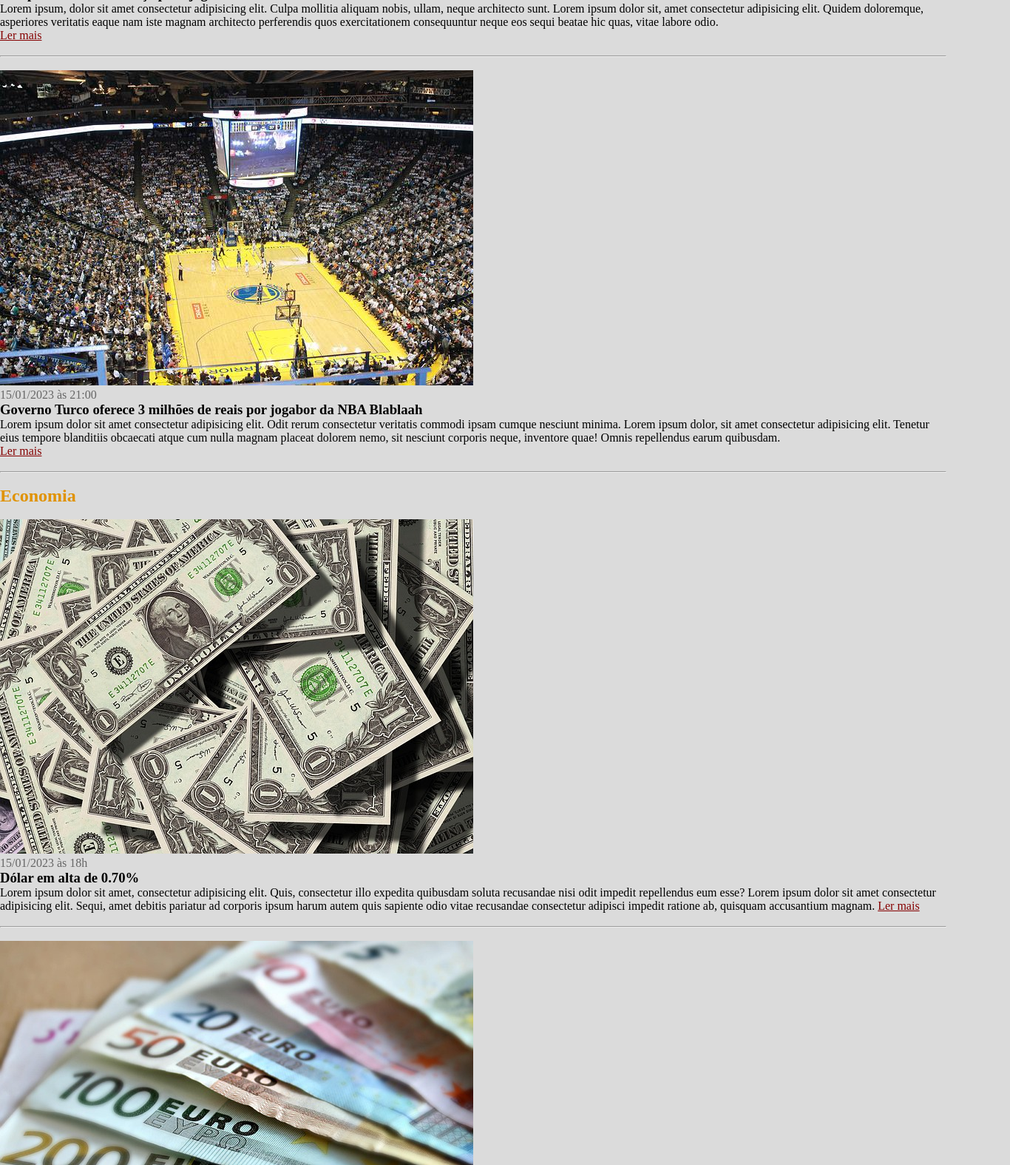
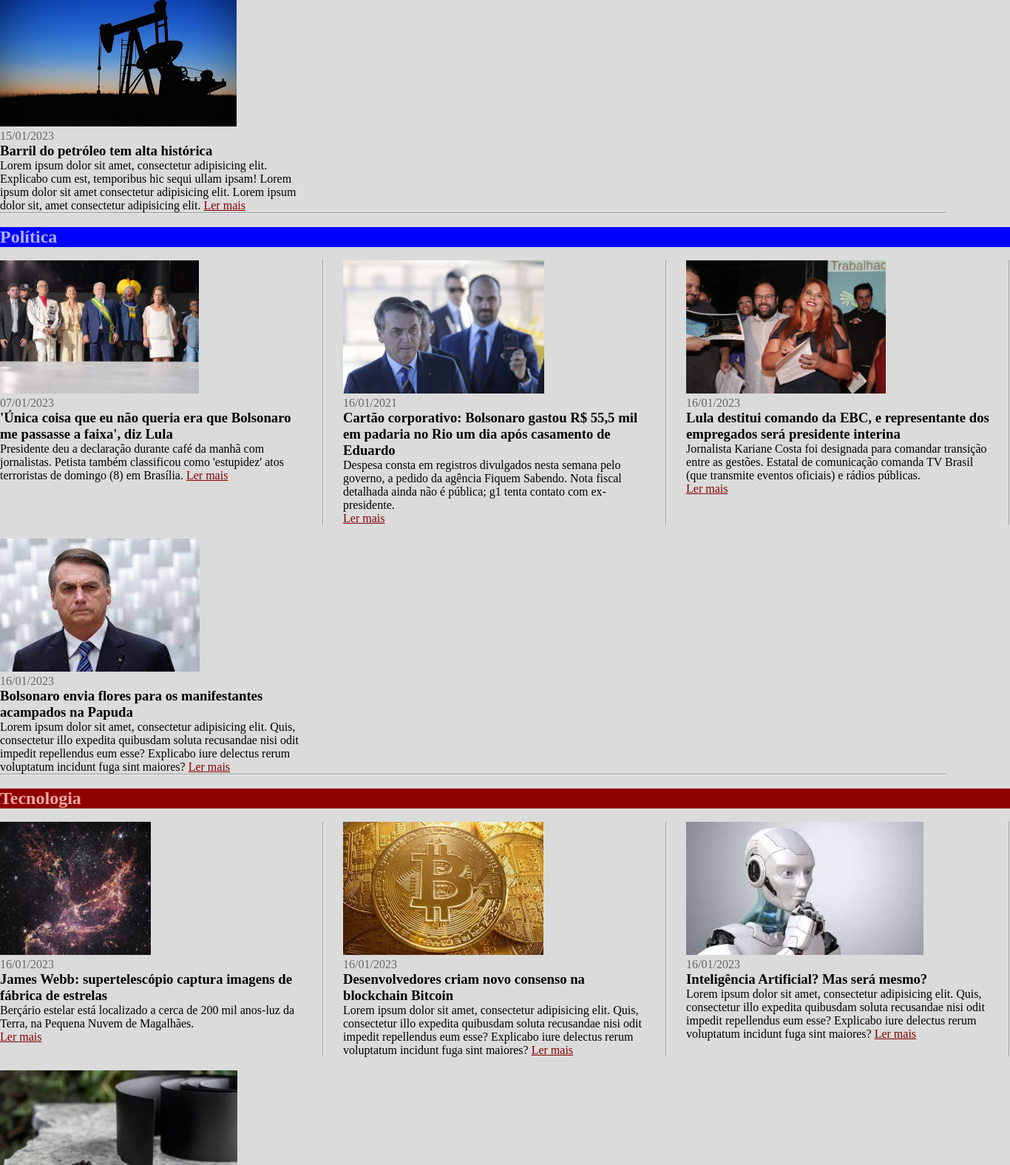
Before and after one commit to GianniGaspari/EBAC-Desenvolvedor-Full-Stack-PYTHON, a plain HTML site: page Módulo 04/index.html in a window 1280 px wide. Shown: the part 1225-2800 px from the top of the page at 74% size, 1366 px wide, since content can reach past the window. Drawn offline with Linux system fonts and the light colour scheme.

Commit message:
create new sections

```diff
--- a/Módulo 04/index.html
+++ b/Módulo 04/index.html
@@ -9,8 +9,8 @@
 </head>
 <body>
     <header>
-        <h1 align="center">Portal de Notícias</h1>
-        <br>
+        <div class="container">
+            <h1>Portal de Notícias</h1>
             <nav>
                 <ul>
                     <li style="color: green;">
@@ -27,10 +27,23 @@
                     </li>
                 </ul>
             </nav>
+        </div>
     </header>
     <br>
     <section id="SecSports">
+        <div class="container">
             <h2>Esportes</h2><br>
+            <div class="articles">
+                <article>
+                    <img src="imagens/Morumbi.jpg" alt="Estádio do Morumbi">
+                    <header>
+                        <time class="creation-date">16/01/2023</time>
+                    </header>
+                    <h3>São Paulo vende mais de 32 mil ingressos para estreia no Paulista; veja valores e onde comprar</h3>
+                    <p>Morumbi terá bom público para o primeiro jogo oficial do Tricolor na temporada. O São Paulo anunciou a venda de mais de 32 mil ingressos para a estreia no Campeonato Paulista, marcada para domingo, às 18h30 (de Brasília), diante do Ituano, pela primeira rodada.</p>
+                    <a href="#" title="Leia a noticia completa">Ler mais</a>
+                </article>
+                <hr>
                 <article>
                     <img src="imagens/futebol.jpg" alt="Bola de futebol no gramado.">
                     <header>
@@ -38,11 +51,11 @@
                     </header>
                     <h3>São Paulo FC esqueceu como funciona o futebol</h3>
                     <p>
-                Lorem ipsum dolor sit amet, consectetur adipisicing elit. Laborum doloribus tenetur nesciunt rem doloremque. Lorem ipsum dolor sit amet consectetur adipisicing elit. Minus qui ipsam quibusdam repudiandae, ipsa quidem perferendis ut voluptatem voluptas? Voluptatum nisi reiciendis animi temporibus impedit voluptate aperiam quam, eligendi esse.
+                        Lorem ipsum dolor sit amet, consectetur adipisicing elit. Laborum doloribus tenetur nesciunt rem doloremque. Lorem ipsum dolor sit amet consectetur adipisicing elit. Minus qui ipsam quibusdam repudiandae, ipsa quidem perferendis ut voluptatem voluptas?
                     </p>
                     <a href="#" title="Leia a noticia completa">Ler mais</a>
                 </article>
-        <br><hr><br>
+                <hr>
                 <article>
                     <img src="imagens/futebol-americano.jpg" alt="Jogador de futebol americano correndo com a bola na mão">
                     <header>
@@ -50,12 +63,13 @@
                     </header>
                     <h3>Não precisa mais ter força para jogar futebol americano</h3>
                     <p>
-                Lorem ipsum, dolor sit amet consectetur adipisicing elit. Culpa mollitia aliquam nobis, ullam, neque architecto sunt. Lorem ipsum dolor sit, amet consectetur adipisicing elit. Quidem doloremque, asperiores veritatis eaque nam iste magnam architecto perferendis quos exercitationem consequuntur neque eos sequi beatae hic quas, vitae labore odio.
+                        Lorem ipsum, dolor sit amet consectetur adipisicing elit. Culpa mollitia aliquam nobis, ullam, neque architecto sunt. Lorem ipsum dolor sit, amet consectetur adipisicing elit.
                     </p>
                     <a href="#" title="Leia a notícia completa">Ler mais</a>
                 </article>
-        <br><hr><br>
+                <hr>
                 <article>
+                    <br>
                     <img src="imagens/basquete.jpg" alt="Vista aérea de uma quadra de basquete">
                     <header>
                         <time class="creation-date">15/01/2023 às 21:00</time>
@@ -64,15 +78,27 @@
                         Governo Turco oferece 3 milhões de reais por jogabor da NBA Blablaah
                     </h3>
                     <p>
-                Lorem ipsum dolor sit amet consectetur adipisicing elit. Odit rerum consectetur veritatis commodi ipsam cumque nesciunt minima. Lorem ipsum dolor, sit amet consectetur adipisicing elit. Tenetur eius tempore blanditiis obcaecati atque cum nulla magnam placeat dolorem nemo, sit nesciunt corporis neque, inventore quae! Omnis repellendus earum quibusdam.
+                        Lorem ipsum dolor sit amet consectetur adipisicing elit. Odit rerum consectetur veritatis commodi ipsam cumque nesciunt minima. Lorem ipsum dolor, sit amet consectetur adipisicing elit.
                     </p>
                     <a href="#" title="Leia a notícia completa">Ler mais</a>
                 </article>
-    </section>
-    <br><hr><br>
+            </div>
+        </div>
+    <hr><br>
     <section id="SecEconomy">
-        <h2>Economia</h2>
-        <br>
+        <div class="container">
+            <h2>Economia</h2><br>
+            <div class="articles">
+                <article>
+                    <img src="imagens/Gráfico.jpg" alt="Gráfico da bolsa de valores">
+                    <header>
+                        <time>16/01/2023</time>
+                    </header>
+                    <h3>'Sobe e desce' do Ibovespa: entenda a dinâmica da bolsa de valores e como funcionam os pregões</h3>
+                    <p>A valorização ou desvalorização do índice ocorre de acordo com o 'ânimo' do mercado. Especialistas ouvidos pelo g1 explicam como funciona o vaivém das bolsas.
+                        <a href="#" title="Leia a notícia completa">Ler mais</a>
+                    </p>
+                </article>
                 <article>
                     <img src="imagens/dolares.jpg" alt="Muitos dólares">
                     <header>
@@ -80,11 +106,11 @@
                     </header>
                     <h3>Dólar em alta de 0.70%</h3>
                     <p>
-                Lorem ipsum dolor sit amet, consectetur adipisicing elit. Quis, consectetur illo expedita quibusdam soluta recusandae nisi odit impedit repellendus eum esse? Lorem ipsum dolor sit amet consectetur adipisicing elit. Sequi, amet debitis pariatur ad corporis ipsum harum autem quis sapiente odio vitae recusandae consectetur adipisci impedit ratione ab, quisquam accusantium magnam.
+                        Lorem ipsum dolor sit amet, consectetur adipisicing elit. Quis, consectetur illo expedita quibusdam soluta recusandae nisi odit impedit repellendus eum esse? Lorem ipsum dolor sit amet consectetur adipisicing elit.
                         <a href="#" title="Leia a notícia completa">Ler mais</a>
                     </p>
                 </article>
-        <br><hr><br>
+                <hr>
                 <article>
                     <img src="imagens/euro.jpg" alt="Várias notas de Euro">
                     <header>
@@ -92,55 +118,94 @@
                     </header>
                     <h3>Euro em alta de 1%</h3>
                     <p>
-                Lorem ipsum dolor sit amet consectetur adipisicing elit. Explicabo sapiente quia repellat possimus animi, similique magni temporibus optio corrupti aut quisquam autem ipsam rerum hic necessitatibus ullam eius, tempore quod! Lorem ipsum dolor sit amet consectetur adipisicing elit. Impedit tenetur quae laboriosam hic ducimus optio similique accusamus! Voluptatibus, incidunt repellat, necessitatibus iure commodi quibusdam minus, libero eligendi quis ipsa voluptatum.
+                        Lorem ipsum dolor sit amet consectetur adipisicing elit. Explicabo sapiente quia repellat possimus animi, similique magni temporibus optio corrupti aut quisquam autem ipsam rerum hic necessitatibus ullam eius, tempore quod!
                         <a href="#" title="Leia a notícia completa">Ler mais</a>
                     </p>
                 </article>
-        <br><hr><br>
+                <hr>
                 <article>
+                    <br>
                     <img src="imagens/petroleo.jpg" alt="Jazida de petróleo">
                     <header>
                         <time class="creation-date">15/01/2023</time>
                     </header>
                     <h3>Barril do petróleo tem alta histórica</h3>
                     <p>
-                Lorem ipsum dolor sit amet, consectetur adipisicing elit. Explicabo cum est, temporibus hic sequi ullam ipsam! Lorem ipsum dolor sit amet consectetur adipisicing elit. Lorem ipsum dolor sit, amet consectetur adipisicing elit. Veritatis ducimus aperiam distinctio veniam, facilis quaerat, quo et dolor doloremque perferendis commodi enim voluptatibus unde debitis totam, quod praesentium ullam asperiores!
+                        Lorem ipsum dolor sit amet, consectetur adipisicing elit. Explicabo cum est, temporibus hic sequi ullam ipsam! Lorem ipsum dolor sit amet consectetur adipisicing elit. Lorem ipsum dolor sit, amet consectetur adipisicing elit.
                         <a href="#" title="Leia a notícia completa">Ler mais</a>
                     </p>
                 </article>
+            </div>
+        </div>
     </section>
-    <br><hr><br>
+    <hr><br>
     <section id="SecPolítica">
-        <h2>Política</h2>
-        <br>
+        <div class="container">
+            <h2>Política</h2><br>
+            <div class="articles">
                 <article>
-            <img src="imagens/lula.jpg" alt="Presidente Lula">
+                    <img src="imagens/lula e o povo.jpg" alt="Presidente Lula">
+                    <header>
+                        <time class="creation-date">07/01/2023</time>
+                    </header>
+                    <h3>'Única coisa que eu não queria era que Bolsonaro me passasse a faixa', diz Lula</h3>
+                    <p>
+                        Presidente deu a declaração durante café da manhã com jornalistas. Petista também classificou como 'estupidez' atos terroristas de domingo (8) em Brasília.
+                        <a href="#" title="Leia a notícia completa">Ler mais</a>
+                    </p>
+                </article>
+                <hr>
+                <article>
+                    <img src="imagens/Jair e Eduardo Bolsonaro.jpg" alt="Jair e Eduardo Bolsonaro em coletiva.">
+                    <header>
+                        <time class="creation-date">16/01/2021</time>
+                    </header>
+                    <h3>Cartão corporativo: Bolsonaro gastou R$ 55,5 mil em padaria no Rio um dia após casamento de Eduardo</h3>
+                    <p>Despesa consta em registros divulgados nesta semana pelo governo, a pedido da agência Fiquem Sabendo. Nota fiscal detalhada ainda não é pública; g1 tenta contato com ex-presidente.</p>
+                    <a href="#" title="Leia a notícia completa">Ler mais</a>
+                </article>
+                <hr>
+                <article>
+                    <img src="imagens/Kariane Costa.jpg" alt="Kariane Costa">
                     <header>
                         <time class="creation-date">16/01/2023</time>
                     </header>
-            <h3>Lula faz pronunciamento após ataques em Brasília</h3>
-            <p>
-                Lorem ipsum dolor sit amet, consectetur adipisicing elit. Quis, consectetur illo expedita quibusdam soluta recusandae nisi odit impedit repellendus eum esse? Explicabo iure delectus rerum voluptatum incidunt fuga sint maiores? Lorem ipsum, dolor sit amet consectetur adipisicing elit. Temporibus reprehenderit commodi ad ipsa possimus deleniti, rerum aperiam cupiditate sint corporis consectetur explicabo, vitae inventore impedit unde facilis ab molestias nostrum.
+                    <h3>Lula destitui comando da EBC, e representante dos empregados será presidente interina</h3>
+                    <p>Jornalista Kariane Costa foi designada para comandar transição entre as gestões. Estatal de comunicação comanda TV Brasil (que transmite eventos oficiais) e rádios públicas.</p>
                     <a href="#" title="Leia a notícia completa">Ler mais</a>
-            </p>
                 </article>
-        <br><hr><br>
+                <hr>
                 <article>
+                    <br>
                     <img src="imagens/bolsonaro.jpg" alt="Ex Presidente Bolsonaro">
                     <header>
                         <time class="creation-date">16/01/2023</time>
                     </header>
                     <h3>Bolsonaro envia flores para os manifestantes acampados na Papuda</h3>
                     <p>
-                Lorem ipsum dolor sit amet, consectetur adipisicing elit. Quis, consectetur illo expedita quibusdam soluta recusandae nisi odit impedit repellendus eum esse? Explicabo iure delectus rerum voluptatum incidunt fuga sint maiores? Lorem ipsum dolor sit, amet consectetur adipisicing elit. Repudiandae rem distinctio a soluta quasi itaque, nemo fugiat, praesentium sunt iusto excepturi illum, explicabo ut deleniti provident impedit rerum aut! Blanditiis.
+                        Lorem ipsum dolor sit amet, consectetur adipisicing elit. Quis, consectetur illo expedita quibusdam soluta recusandae nisi odit impedit repellendus eum esse? Explicabo iure delectus rerum voluptatum incidunt fuga sint maiores?
                         <a href="#" title="Leia a notícia completa">Ler mais</a>
                     </p>
                 </article>
+            </div>
+        </div>
     </section>
-    <br><hr><br>
+    <hr>
+    <br>
     <section id="SecTech">
-        <h2>Tecnologia</h2>
-        <br>
+        <div class="container">
+            <h2>Tecnologia</h2><br>
+            <div class="articles">
+                <article>
+                    <img src="imagens/James Webb.jpg" alt="James Webb">
+                    <header>
+                        <time class="creation-date">16/01/2023</time>
+                    </header>
+                    <h3>James Webb: supertelescópio captura imagens de fábrica de estrelas</h3>
+                    <p>Berçário estelar está localizado a cerca de 200 mil anos-luz da Terra, na Pequena Nuvem de Magalhães.</p>
+                    <a href="#" title="Leia a notícia completa">Ler mais</a>
+                </article>
+                <hr>
                 <article>
                     <img src="imagens/bitcoin.jpg" alt="Moeda Bitcoin">
                     <header>
@@ -148,11 +213,11 @@
                     </header>
                     <h3>Desenvolvedores criam novo consenso na blockchain Bitcoin</h3>
                     <p>
-                Lorem ipsum dolor sit amet, consectetur adipisicing elit. Quis, consectetur illo expedita quibusdam soluta recusandae nisi odit impedit repellendus eum esse? Explicabo iure delectus rerum voluptatum incidunt fuga sint maiores? Lorem ipsum dolor sit amet, consectetur adipisicing elit. Officia minima quos fugiat accusantium possimus, impedit laborum et blanditiis itaque fuga ab, asperiores delectus sapiente assumenda saepe. Quos perferendis accusamus doloremque?
+                        Lorem ipsum dolor sit amet, consectetur adipisicing elit. Quis, consectetur illo expedita quibusdam soluta recusandae nisi odit impedit repellendus eum esse? Explicabo iure delectus rerum voluptatum incidunt fuga sint maiores?
                         <a href="#" title="Leia a notícia completa">Ler mais</a>
                     </p>
                 </article>
-        <br><hr><br>
+                <hr>
                 <article>
                     <img src="imagens/robot.jpg" alt="Robot">
                     <header>
@@ -160,11 +225,25 @@
                     </header>
                     <h3>Inteligência Artificial? Mas será mesmo?</h3>
                     <p>
-                Lorem ipsum dolor sit amet, consectetur adipisicing elit. Quis, consectetur illo expedita quibusdam soluta recusandae nisi odit impedit repellendus eum esse? Explicabo iure delectus rerum voluptatum incidunt fuga sint maiores? Lorem ipsum dolor sit amet consectetur adipisicing elit. Error praesentium quo rem sint, illo, ea commodi repudiandae sapiente officiis, dolores expedita similique soluta. Voluptatem maxime quia asperiores dolorum. Sit, accusamus.
+                        Lorem ipsum dolor sit amet, consectetur adipisicing elit. Quis, consectetur illo expedita quibusdam soluta recusandae nisi odit impedit repellendus eum esse? Explicabo iure delectus rerum voluptatum incidunt fuga sint maiores?
                         <a href="#" title="Leia a notícia completa">Ler mais</a>
                     </p>
                 </article>
+                <hr>
+                <article>
+                    <br>
+                    <img src="imagens/lignina.jpg" alt="Lâmina de lignina">
+                    <header>
+                        <time class="creation-date">16/01/2023</time>
+                    </header>
+                    <h3>Como árvores podem se transformar em baterias de carga rápida</h3>
+                    <p>Com a demanda por veículos elétricos disparando, cientistas estão em busca de materiais para fabricar baterias sustentáveis. E uma forte candidata é a lignina presente nas árvores.</p>
+                    <a href="#" title="Leia a notícia completa">Ler mais</a>
+                </article>
+            </div>
+        </div>
     </section>
-    <footer align="center">© 2023 - Todos os direitos reservados</footer>
+    <hr>
+    <footer>© 2023 - Todos os direitos reservados</footer>
 </body>
 </html>
--- a/Módulo 04/style.css
+++ b/Módulo 04/style.css
@@ -3,11 +3,34 @@
     color:rgb(0, 0, 0);
     box-sizing: border-box;
     margin: 0;
+    padding: 0;
+}
+
+header li {
+    display:inline;
+}
+
+.container {
+    width: 1366px;
+    margin: 0 auto;
+}
+
+.articles {
+    display: flex;
+    flex-wrap: wrap;
+    justify-content: space-between;
+}
+
+.articles article img {
+    height: 180px;
+}
+
+.articles article {
+    width: 30%;
 }
 
 body {
     background-color: rgb(219, 219, 219);
-
 }
 
 h1 {
@@ -17,23 +40,28 @@ h1 {
 }
 
 h2 {
-    color: green;
+    color: rgb(170, 228, 170);
+    background-color: green;
+
 }
 
-/* # para chamar o ID=""  */
+
 #SecEconomy h2 {
-    color: rgb(224, 146, 0);
+    color: rgb(255, 229, 180);
+    background-color: rgb(224, 146, 0);
 }
 
 #SecPolítica h2 {
-    color: blue;
+    color: rgb(175, 175, 255);
+    background-color: blue;
 }
 
 #SecTech h2 {
-    color: rgb(143, 0, 0);
+    color: rgb(241, 166, 166);
+    background-color: rgb(143, 0, 0);
 }
 
-/* . para chamar uma classe class="" */
+
 .creation-date {
     color: rgb(102, 102, 102);
 }
@@ -44,4 +72,5 @@ a {
 
 footer {
     color: rgba(0, 0, 0, 0.315);
+    text-align: center;
 }
```
Also changed, not shown: Módulo 04/imagens/Gráfico.jpg (added), Módulo 04/imagens/Jair e Eduardo Bolsonaro.jpg (added), Módulo 04/imagens/James Webb.jpg (added), Módulo 04/imagens/Kariane Costa.jpg (added), Módulo 04/imagens/Morumbi.jpg (added), Módulo 04/imagens/lignina.jpg (added), Módulo 04/imagens/lula e o povo.jpg (added). Lines whose indentation alone changed are shown as unchanged.
